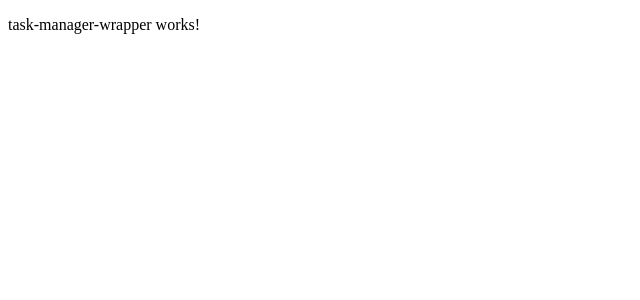
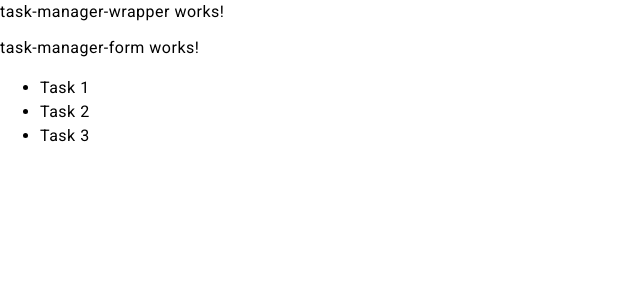
Before and after one commit to mxsgrs/alamo, an Angular app: page /task-manager in a window 1280 px wide. Shown: the top 300 px of the page, without its empty margins (0-640 px from the left). Built offline with nearby package versions, Linux system fonts and the light colour scheme.

Commit message:
Material

```diff
--- a/angular.json
+++ b/angular.json
@@ -27,6 +27,7 @@
               }
             ],
             "styles": [
+              "@angular/material/prebuilt-themes/azure-blue.css",
               "src/styles.css"
             ],
             "scripts": []
@@ -85,6 +86,7 @@
               }
             ],
             "styles": [
+              "@angular/material/prebuilt-themes/azure-blue.css",
               "src/styles.css"
             ],
             "scripts": []
--- a/package.json
+++ b/package.json
@@ -11,10 +11,12 @@
   "private": true,
   "dependencies": {
     "@angular/animations": "^18.2.0",
+    "@angular/cdk": "^18.2.13",
     "@angular/common": "^18.2.0",
     "@angular/compiler": "^18.2.0",
     "@angular/core": "^18.2.0",
     "@angular/forms": "^18.2.0",
+    "@angular/material": "^18.2.13",
     "@angular/platform-browser": "^18.2.0",
     "@angular/platform-browser-dynamic": "^18.2.0",
     "@angular/router": "^18.2.0",
--- a/src/app/app.config.ts
+++ b/src/app/app.config.ts
@@ -2,7 +2,8 @@
 import { provideRouter } from '@angular/router';
 
 import { routes } from './app.routes';
+import { provideAnimationsAsync } from '@angular/platform-browser/animations/async';
 
 export const appConfig: ApplicationConfig = {
-  providers: [provideZoneChangeDetection({ eventCoalescing: true }), provideRouter(routes)]
+  providers: [provideZoneChangeDetection({ eventCoalescing: true }), provideRouter(routes), provideAnimationsAsync()]
 };
--- a/src/app/task-manager/task-manager-list/task-manager-list.component.html
+++ b/src/app/task-manager/task-manager-list/task-manager-list.component.html
@@ -2,4 +2,4 @@
     @for(task of tasks; track task.id) {
         <li>{{task.name}}</li>
     }
-</ul>>
+</ul>
--- a/src/app/task-manager/task-manager-wrapper/task-manager-wrapper.component.html
+++ b/src/app/task-manager/task-manager-wrapper/task-manager-wrapper.component.html
@@ -1 +1,3 @@
 <p>task-manager-wrapper works!</p>
+<app-task-manager-form></app-task-manager-form>
+<app-task-manager-list></app-task-manager-list>
--- a/src/app/task-manager/task-manager-wrapper/task-manager-wrapper.component.ts
+++ b/src/app/task-manager/task-manager-wrapper/task-manager-wrapper.component.ts
@@ -1,9 +1,11 @@
 import { Component } from '@angular/core';
+import { TaskManagerFormComponent } from "../task-manager-form/task-manager-form.component";
+import { TaskManagerListComponent } from '../task-manager-list/task-manager-list.component';
 
 @Component({
   selector: 'app-task-manager-wrapper',
   standalone: true,
-  imports: [],
+  imports: [TaskManagerFormComponent, TaskManagerListComponent],
   templateUrl: './task-manager-wrapper.component.html',
   styleUrl: './task-manager-wrapper.component.css'
 })
--- a/src/index.html
+++ b/src/index.html
@@ -6,8 +6,10 @@
   <base href="/">
   <meta name="viewport" content="width=device-width, initial-scale=1">
   <link rel="icon" type="image/x-icon" href="favicon.ico">
+  <link href="https://fonts.googleapis.com/css2?family=Roboto:wght@300;400;500&display=swap" rel="stylesheet">
+  <link href="https://fonts.googleapis.com/icon?family=Material+Icons" rel="stylesheet">
 </head>
-<body>
+<body class="mat-typography">
   <app-root></app-root>
 </body>
 </html>
--- a/src/styles.css
+++ b/src/styles.css
@@ -1 +1,4 @@
 /* You can add global styles to this file, and also import other style files */
+
+html, body { height: 100%; }
+body { margin: 0; font-family: Roboto, "Helvetica Neue", sans-serif; }
```
Also changed, not shown: 1 other file (tests, documents, lock files or other folders).
